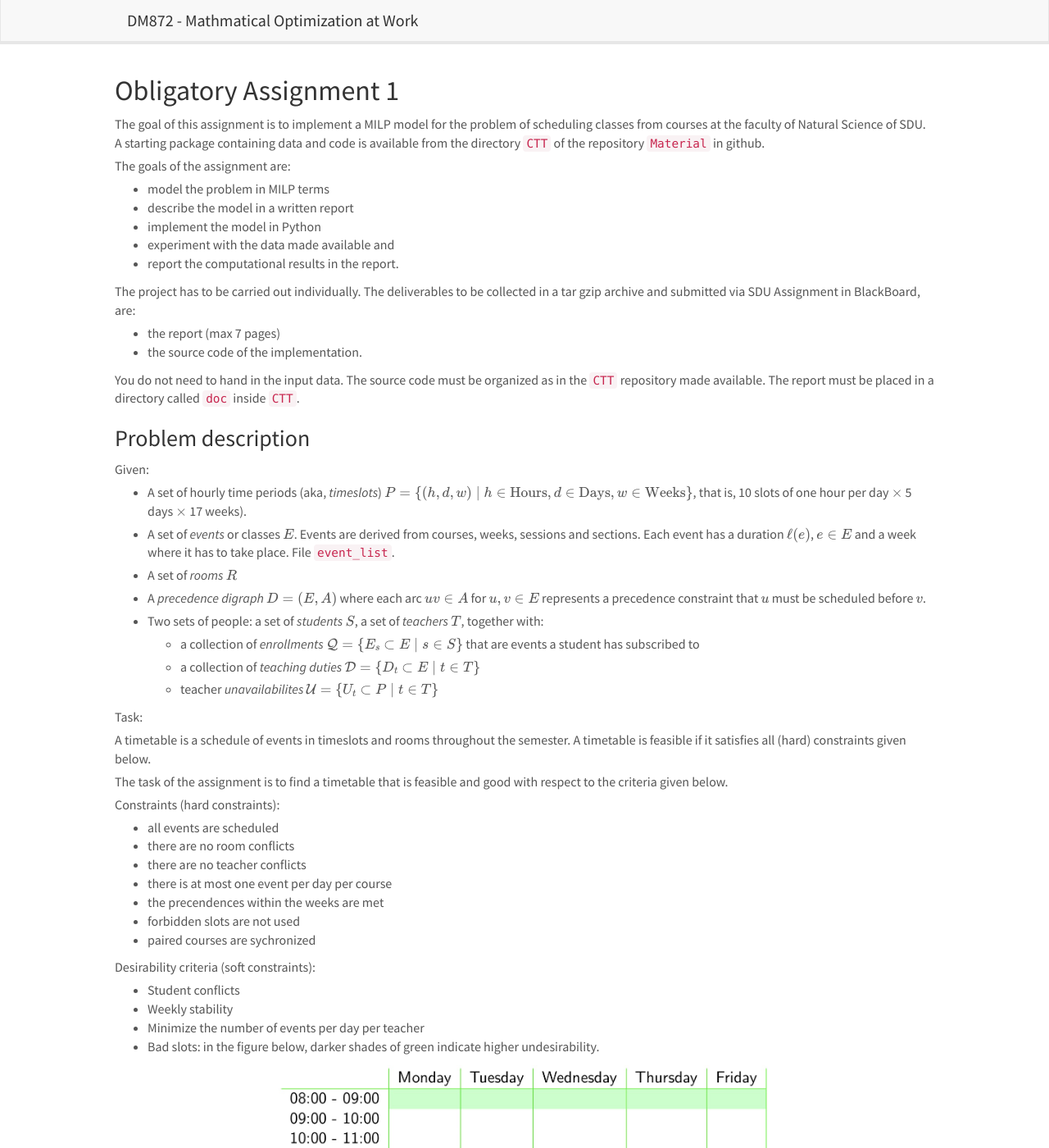
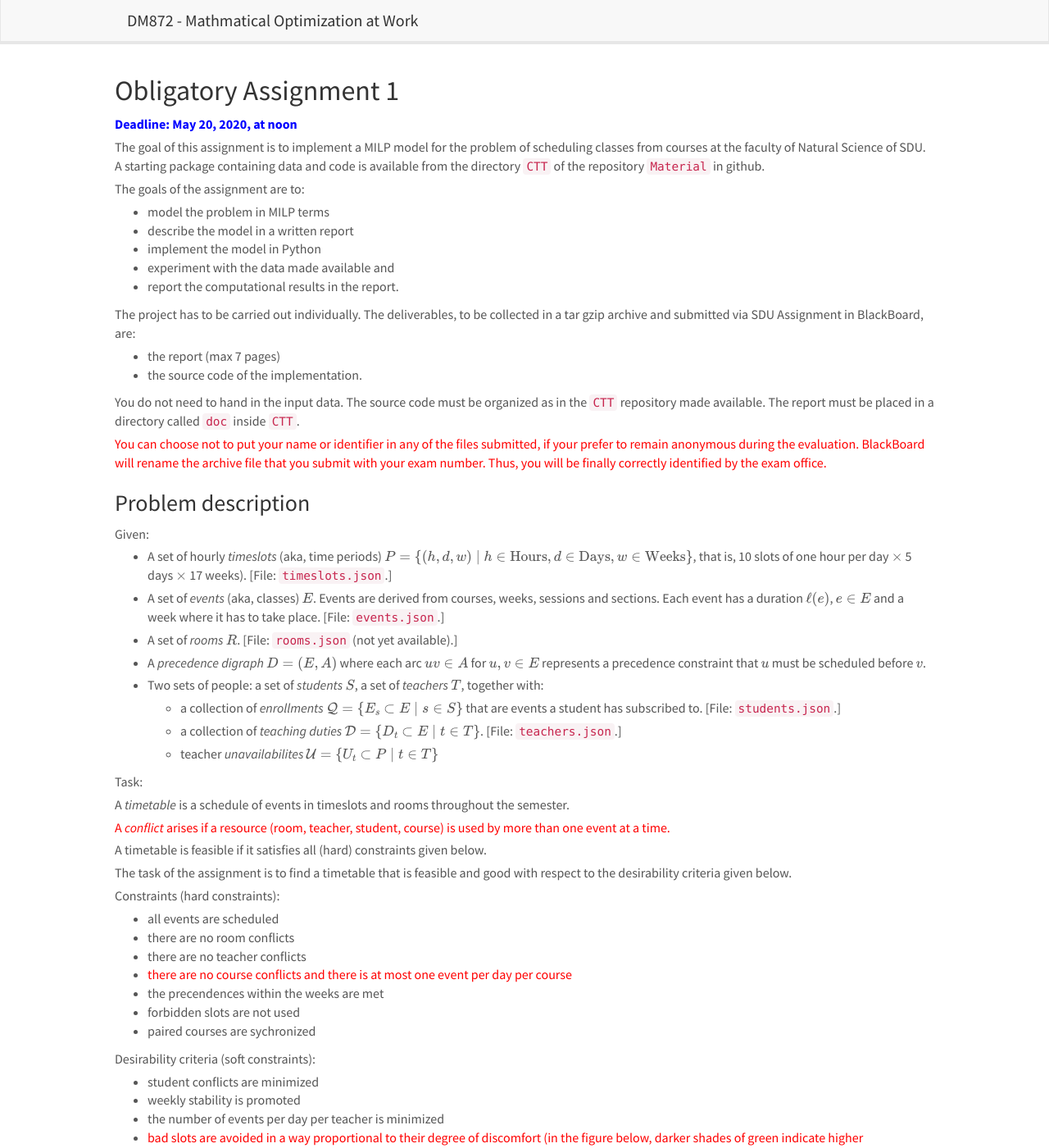
Before and after one commit to DM872/dm872.github.io, a Jekyll site: the page built from _posts/2020-04-28-timetabling.md, in a window 1280 px wide and 1400 px high. Shown: the whole window at 82% size. Built offline with Jekyll 4.4.1, drawn with Linux system fonts in a browser that asks for light colours; nearby versions of some CDN libraries; formulas are drawn with MathJax 3; a script that is not in the unit is left out; some of the changed text lies outside the part shown.

Commit message:
updated assignment 1

```diff
--- a/_config.yml
+++ b/_config.yml
@@ -13,7 +13,7 @@
 # you will see them accessed via {{ site.title }}, {{ site.email }}, and so on.
 # You can create any custom variable you would like, and they will be accessible
 # in the templates via {{ site.myvariable }}.
-title: DM872 - Mathematical Optimization at Work
+title: DM872 @ SDU - Mathematical Optimization at Work
 email: marco@imada.sdu.dk
 description: Course on Mathematical Programming at Master Level in Computer Science at University of Southern Denmark
 # >- # this means to ignore newlines until "baseurl:"
--- a/_includes/head.html
+++ b/_includes/head.html
@@ -2,8 +2,10 @@
   <meta charset="utf-8">
   <meta http-equiv="X-UA-Compatible" content="IE=edge">
   <meta name="viewport" content="width=device-width, initial-scale=1">
-  <title>{% if page.title %}{{ page.title | escape }}{% else %}{{ site.title | escape }}{% endif %}</title>
+  <!--  <title>{% if page.title %}{{ page.title | escape }}{% else %}{{ site.title | escape }}{% endif %}</title> -->
+  <title>{{ site.title | escape }}</title>
   <meta name="description" content="{% if page.excerpt %}{{ page.excerpt | strip_html | strip_newlines | truncate: 160 }}{% else %}{{ site.description }}{% endif %}">
+  <link rel="icon" href="https://imada.sdu.dk/favicon.ico">
   <link rel="stylesheet" href="{{ "/css/main.css" | prepend: site.baseurl | prepend: site.url}}">
   <link rel="canonical" href="{{ page.url | replace:'index.html','' | prepend: site.baseurl | prepend: site.url }}">
 <link rel="shortcut icon" type ="image/x-icon" href="{{ site.url }}{{ site.baseurl }}/images/favicon.ico">
--- a/_includes/header.html
+++ b/_includes/header.html
@@ -8,7 +8,7 @@
 		<span class="icon-bar"></span>
 	  </button>
 
-    <a class="navbar-brand" href="{{ site.url }}{{ site.baseurl }}/">DM872 - Mathmatical Optimization at Work</a>
+	  <a class="navbar-brand" href="{{ site.url }}{{ site.baseurl }}/">DM872 - Mathmatical Optimization at Work</a>
 	</div>
   </div>
 </div>
--- a/_posts/2020-04-28-timetabling.md
+++ b/_posts/2020-04-28-timetabling.md
@@ -11,13 +11,19 @@ categories: assignments
 ## Obligatory Assignment 1
 
 
+<div style="float: center">
+<span style="color: blue">
+**Deadline: May 20, 2020, at noon**
+</span>
+</div>
+
 The goal of this assignment is to implement a MILP model for the
 problem of scheduling classes from courses at the faculty of Natural
 Science of SDU.  A starting package containing data and code is
 available from the directory `CTT` of the repository `Material` in
 github.
 
-The goals of the assignment are:
+The goals of the assignment are to:
 
 - model the problem in MILP terms
 - describe the model in a written report
@@ -25,7 +31,7 @@ The goals of the assignment are:
 - experiment with the data made available and
 - report the computational results in the report.
 
-The project has to be carried out individually. The deliverables to be
+The project has to be carried out individually. The deliverables, to be
 collected in a tar gzip archive and submitted via SDU Assignment in
 BlackBoard, are:
 
@@ -36,22 +42,27 @@ You do not need to hand in the input data. The source code must be
 organized as in the `CTT` repository made available. The report must
 be placed in a directory called `doc` inside `CTT`.
 
-
+<span style="color: red"> You can choose not to put your name or
+identifier in any of the files submitted, if your prefer to remain
+anonymous during the evaluation. BlackBoard will rename the archive
+file that you submit with your exam number. Thus, you will be finally
+correctly identified by the exam office. </span>
 
 ### Problem description
 
 Given:
 
-- A set of hourly time periods (aka, *timeslots*) $P=\\\{(h,d,w) \mid h\in
-    \mbox{Hours}, d\in \mbox{Days}, w\in \mbox{Weeks}\\\}$, that is, 10
-    slots of one hour per day $\times$ 5 days $\times$ 17 weeks).
+- A set of hourly *timeslots* (aka, time periods) $P=\\\{(h,d,w) \mid
+    h\in \mbox{Hours}, d\in \mbox{Days}, w\in \mbox{Weeks}\\\}$, that
+    is, 10 slots of one hour per day $\times$ 5 days $\times$ 17
+    weeks). [File: `timeslots.json`.]
 
-- A set of *events* or classes $E$. Events are derived from courses,
+- A set of *events* (aka, classes) $E$. Events are derived from courses,
     weeks, sessions and sections.  Each event has a duration
-    $\ell(e)$, $e \in E$ and a week where it has to take place.  File
-    `event_list`.
+    $\ell(e)$, $e \in E$ and a week where it has to take place. [File:
+    `events.json`.]
 
-- A set of *rooms* $R$
+- A set of *rooms* $R$. [File: `rooms.json` (not yet available).]
 
 - A *precedence digraph* $D=(E,A)$ where each arc $uv \in A$
     for $u,v \in E$ represents a precedence constraint that $u$ must be
@@ -61,10 +72,10 @@ Given:
     *teachers* $T$, together with:
 
     - a collection of *enrollments* ${\cal Q}=\\\{E_s \subset E \mid s \in
-    S\\\}$ that are events a student has subscribed to
+    S\\\}$ that are events a student has subscribed to. [File: `students.json`.]
 
     - a collection of *teaching duties* ${\cal D}=\\\{D_t \subset E \mid t \in
-  T\\\}$
+  T\\\}$. [File: `teachers.json`.]
 
     - teacher *unavailabilites* ${\cal U}=\\\{U_t \subset P \mid t \in  T\\\}$
 
@@ -77,11 +88,20 @@ Given:
 
 Task:
 
-A timetable is a schedule of events in timeslots and rooms throughout the semester.
-A timetable is feasible if it satisfies all (hard) constraints given below.
+A *timetable* is a schedule of events in timeslots and rooms
+throughout the semester.
+
+<span style="color: red">A *conflict* arises if a resource (room,
+teacher, student, course) is used by more than one event at a
+time.</span>
+
+A timetable is feasible if it satisfies all (hard) constraints given
+below.
 
 The task of the assignment is to find a timetable that is feasible and
-good with respect to the criteria given below.
+good with respect to the desirability criteria given below.
+
+
 
 
 Constraints (hard constraints):
@@ -89,7 +109,7 @@ Constraints (hard constraints):
 - all events are scheduled
 - there are no room conflicts
 - there are no teacher conflicts
-- there is at most one event per day per course
+- <span style="color: red">there are no course conflicts and there is at most one event per day per course</span>
 - the precendences within the weeks are met
 - forbidden slots are not used
 - paired courses are sychronized
@@ -97,10 +117,10 @@ Constraints (hard constraints):
 
 Desirability criteria (soft constraints):
 
-- Student conflicts
-- Weekly stability
-- Minimize the number of events per day per teacher
-- Bad slots: in the figure below, darker shades of green indicate higher undesirability.
+- student conflicts are minimized
+- weekly stability is promoted
+- the number of events per day per teacher is minimized
+- <span style="color: red">bad slots are avoided in a way proportional to their degree of discomfort (in the figure below, darker shades of green indicate higher undesirability/discomfort).</span>
 
 
 ![trends]({{ "/assets/bad_slots.jpg" | absolute_url }}){:width="60%" .center-image}
```
